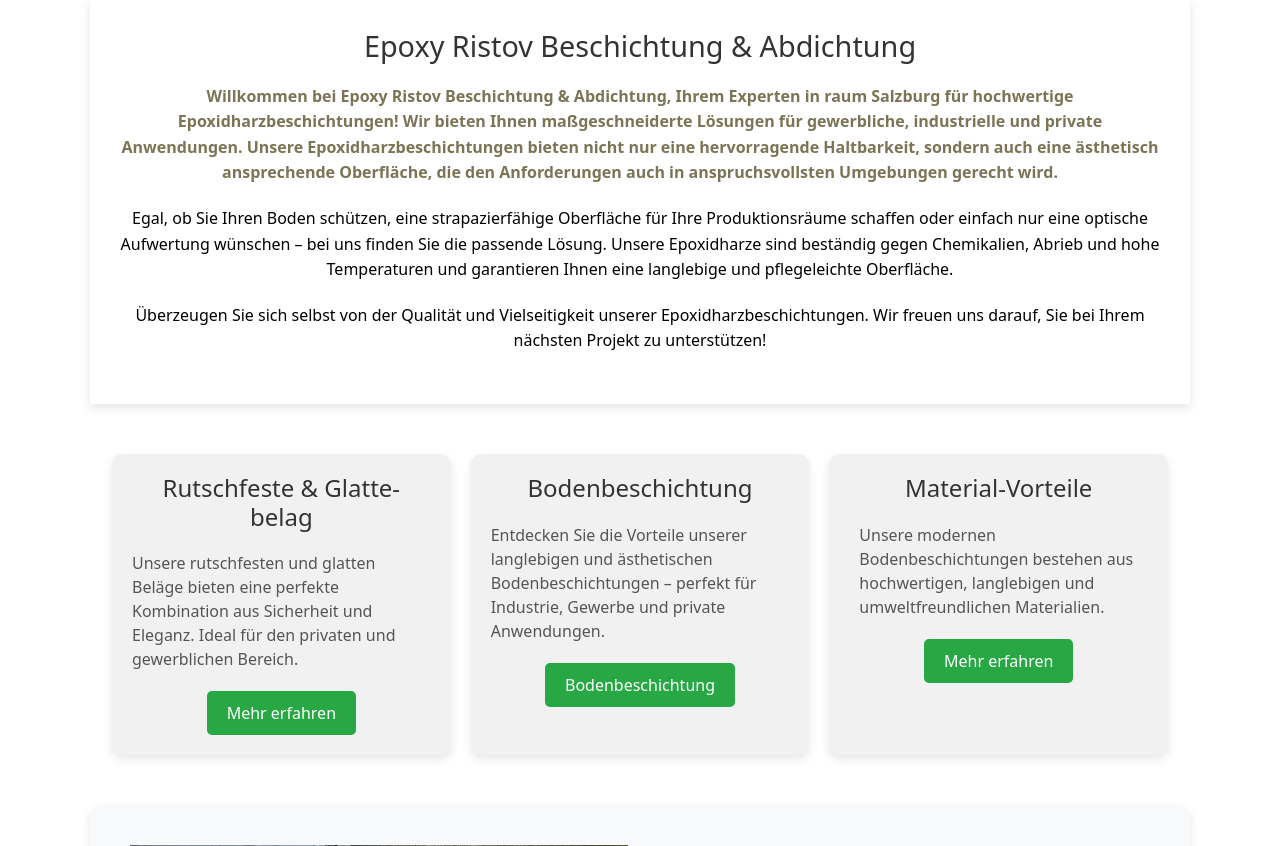
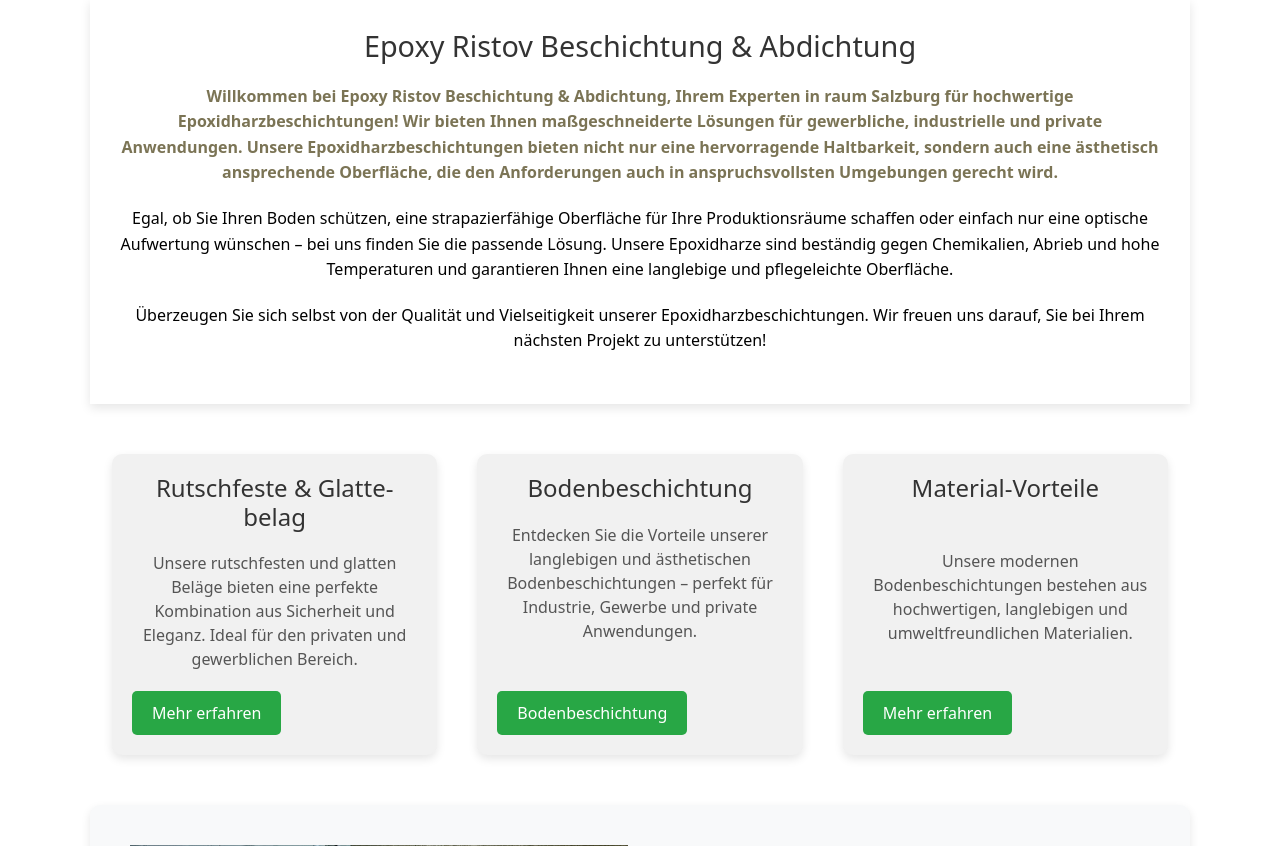
Before and after one commit to MarijanRistov/Epoxy_Ristov, a Django app: page / in a window 1280 px wide; the page is wider, and only the part inside the window is pictured. Shown: the part 679-1525 px from the top of that part. Run offline with Django 5.2, Linux system fonts and the light colour scheme; some libraries are stand-ins or nearby versions.

Commit message:
Update index.html

```diff
--- a/templates/index.html
+++ b/templates/index.html
@@ -197,10 +197,29 @@
         }
 
 
+        /* novi */
 
-        .three-columns p {
-        text-align: left;
-        }
+        .three-columns {
+    display: flex;
+    gap: 20px; /* Простор помеѓу колоните */
+}
+
+.three-columns .column {
+    display: flex;
+    flex-direction: column;
+    justify-content: space-between;
+    flex: 1;
+}
+
+.three-columns .column p {
+    flex-grow: 1; /* Текстот ќе заземе максимален простор */
+}
+
+.three-columns .column .btn {
+    align-self: flex-start; /* За да остане на дното */
+}
+
+
 
 
     </style>
```
